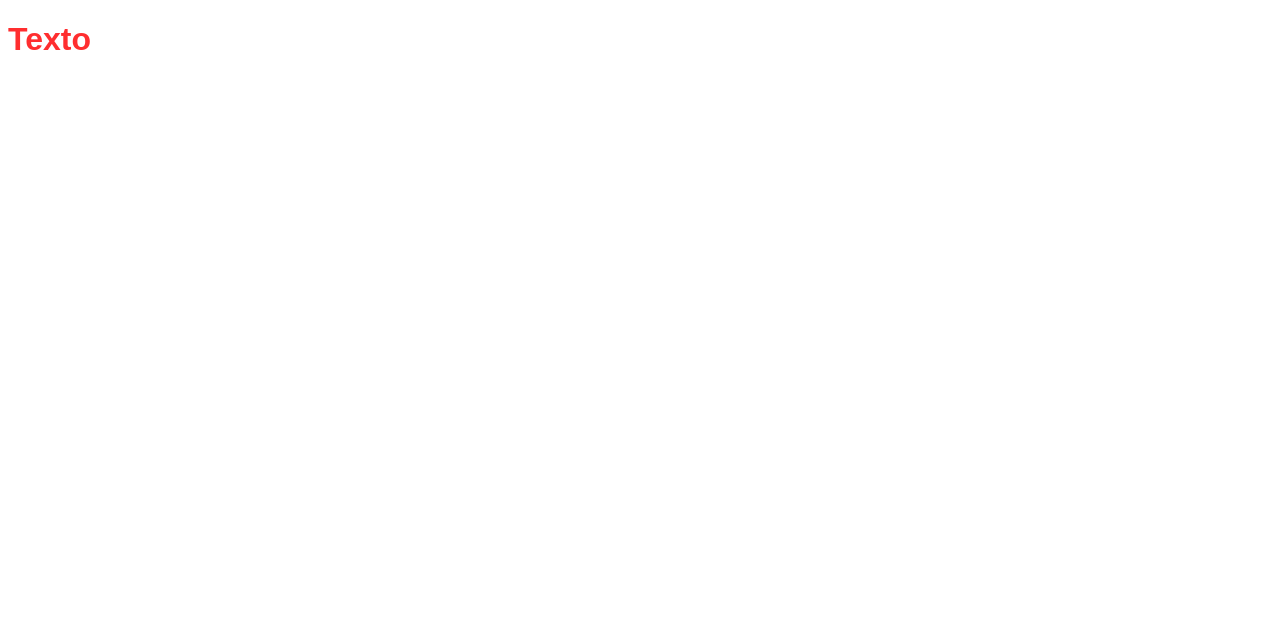
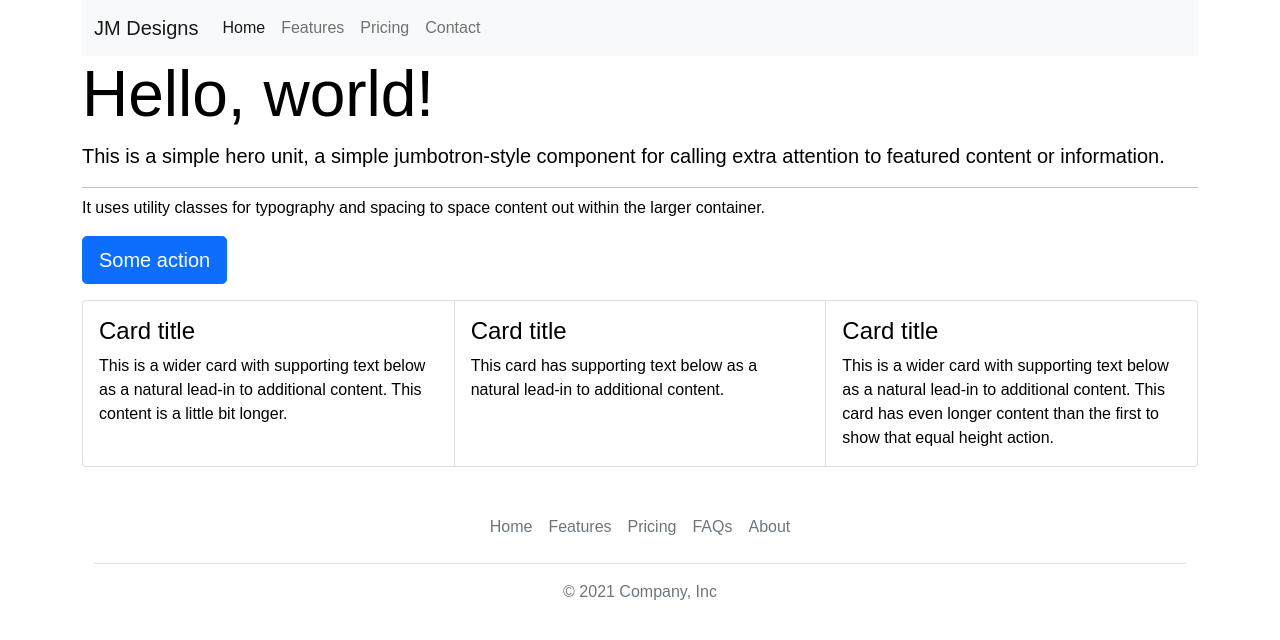
Before and after one commit to julioematasv/SassPixelPro, a plain HTML site: page index.html in a window 1280 px wide. Drawn offline with nearby package versions, Linux system fonts and the light colour scheme.

Commit message:
Añadiendo contenido al index.html para poder trabajar con el, navbar, jumbotron, cards, footer

```diff
--- a/estilos.scss
+++ b/estilos.scss
@@ -7,7 +7,8 @@
 @import 'vendor/slider';
 
 $fuente: arial;
-$color1: #FF2E2F;
+$color1: black;
+$colorTexto: #FF2E2F;
 
 body {
   font-family: $fuente;
--- a/index.html
+++ b/index.html
@@ -5,9 +5,85 @@
   <meta http-equiv="X-UA-Compatible" content="IE=edge">
   <meta name="viewport" content="width=device-width, initial-scale=1.0">
   <title>Sass PixelPro</title>
+  <link href="https://cdn.jsdelivr.net/npm/bootstrap@5.1.3/dist/css/bootstrap.min.css" rel="stylesheet" integrity="sha384-1BmE4kWBq78iYhFldvKuhfTAU6auU8tT94WrHftjDbrCEXSU1oBoqyl2QvZ6jIW3" crossorigin="anonymous">
+  <script src="https://cdn.jsdelivr.net/npm/bootstrap@5.1.3/dist/js/bootstrap.bundle.min.js" integrity="sha384-ka7Sk0Gln4gmtz2MlQnikT1wXgYsOg+OMhuP+IlRH9sENBO0LRn5q+8nbTov4+1p" crossorigin="anonymous"></script>
   <link rel="stylesheet" href="estilos.css">
 </head>
 <body>
-  <h1>Texto</h1>
+<div class="container">
+  <nav class="navbar navbar-expand-lg navbar-light bg-light">
+    <div class="container-fluid">
+      <a class="navbar-brand" href="#">JM Designs</a>
+      <button class="navbar-toggler" type="button" data-bs-toggle="collapse" data-bs-target="#navbarNav" aria-controls="navbarNav" aria-expanded="false" aria-label="Toggle navigation">
+        <span class="navbar-toggler-icon"></span>
+      </button>
+      <div class="collapse navbar-collapse" id="navbarNav">
+        <ul class="navbar-nav">
+          <li class="nav-item">
+            <a class="nav-link active" aria-current="page" href="#">Home</a>
+          </li>
+          <li class="nav-item">
+            <a class="nav-link" href="#">Features</a>
+          </li>
+          <li class="nav-item">
+            <a class="nav-link" href="#">Pricing</a>
+          </li>
+          <li class="nav-item">
+            <a class="nav-link">Contact</a>
+          </li>
+        </ul>
+      </div>
+    </div>
+  </nav>
+
+  <div class="jumbotron">
+    <h1 class="display-3">Hello, world!</h1>
+    <p class="lead">This is a simple hero unit, a simple jumbotron-style component for
+      calling extra attention to featured content or information.</p>
+    <hr class="my-2">
+    <p>It uses utility classes for typography and
+      spacing to space content out within the larger container.</p>
+    <p class="lead">
+      <a class="btn btn-primary btn-lg" href="#!" role="button">Some action</a>
+    </p>
+  </div>
+
+
+  <div class="card-group">
+    <div class="card">
+      <div class="card-body">
+        <h4 class="card-title">Card title</h4>
+        <p class="card-text">This is a wider card with supporting text below as a natural lead-in to additional content. This content is a little bit longer.</p>
+      </div>
+    </div>
+    <div class="card">
+      <div class="card-body">
+        <h4 class="card-title">Card title</h4>
+        <p class="card-text">This card has supporting text below as a natural lead-in to additional content.</p>
+      </div>
+    </div>
+    <div class="card">
+      <div class="card-body">
+        <h4 class="card-title">Card title</h4>
+        <p class="card-text">This is a wider card with supporting text below as a natural lead-in to additional content. This card has even longer content than the first to show that equal height action.</p>
+      </div>
+    </div>
+  </div>
+
+  <div class="b-example-divider"></div>
+
+  <div class="container">
+    <footer class="py-3 my-4">
+      <ul class="nav justify-content-center border-bottom pb-3 mb-3">
+        <li class="nav-item"><a href="#" class="nav-link px-2 text-muted">Home</a></li>
+        <li class="nav-item"><a href="#" class="nav-link px-2 text-muted">Features</a></li>
+        <li class="nav-item"><a href="#" class="nav-link px-2 text-muted">Pricing</a></li>
+        <li class="nav-item"><a href="#" class="nav-link px-2 text-muted">FAQs</a></li>
+        <li class="nav-item"><a href="#" class="nav-link px-2 text-muted">About</a></li>
+      </ul>
+      <p class="text-center text-muted">&copy; 2021 Company, Inc</p>
+    </footer>
+  </div>
+
 </body>
 </html>
```
Also changed, not shown: estilos.css, 1 other file.
